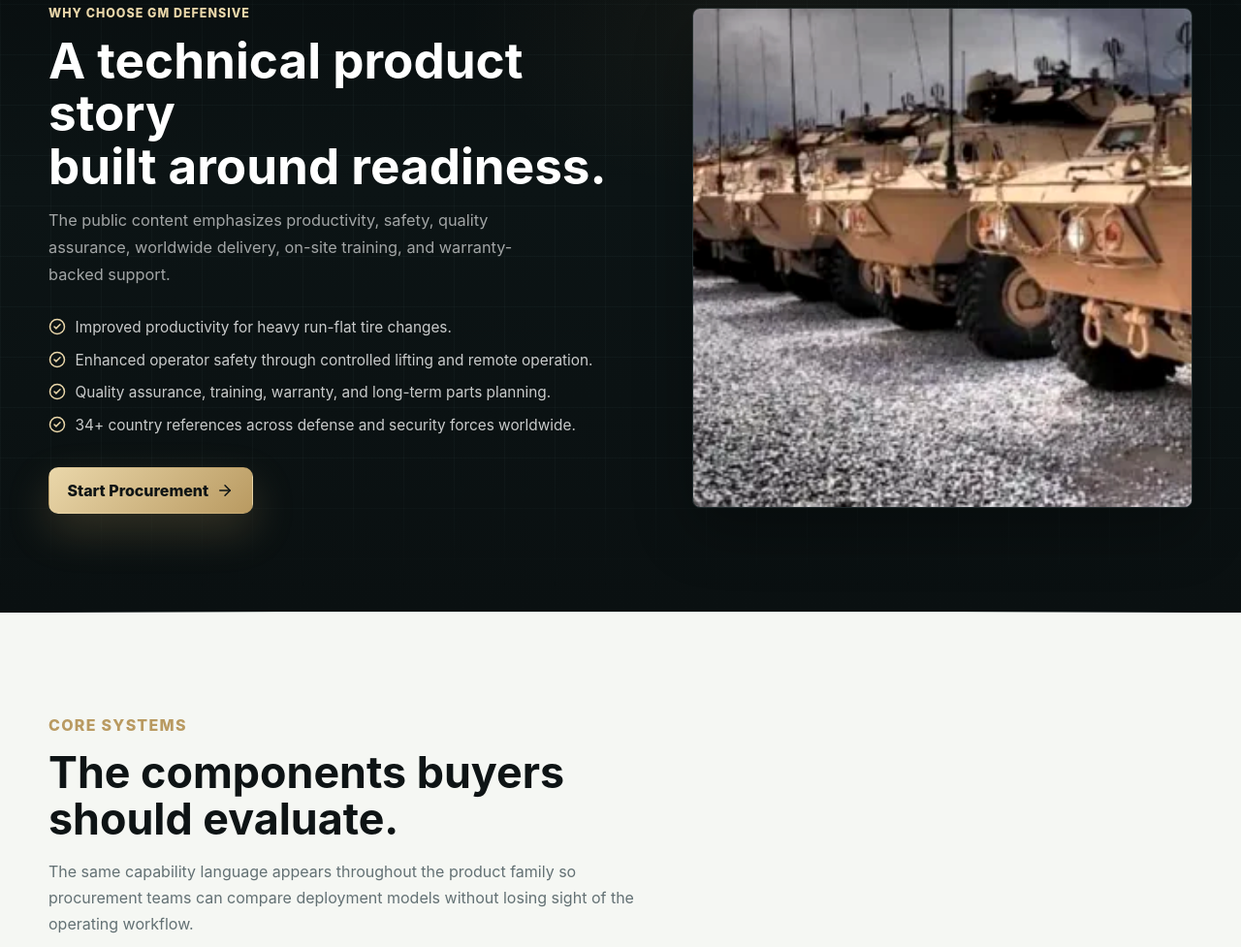
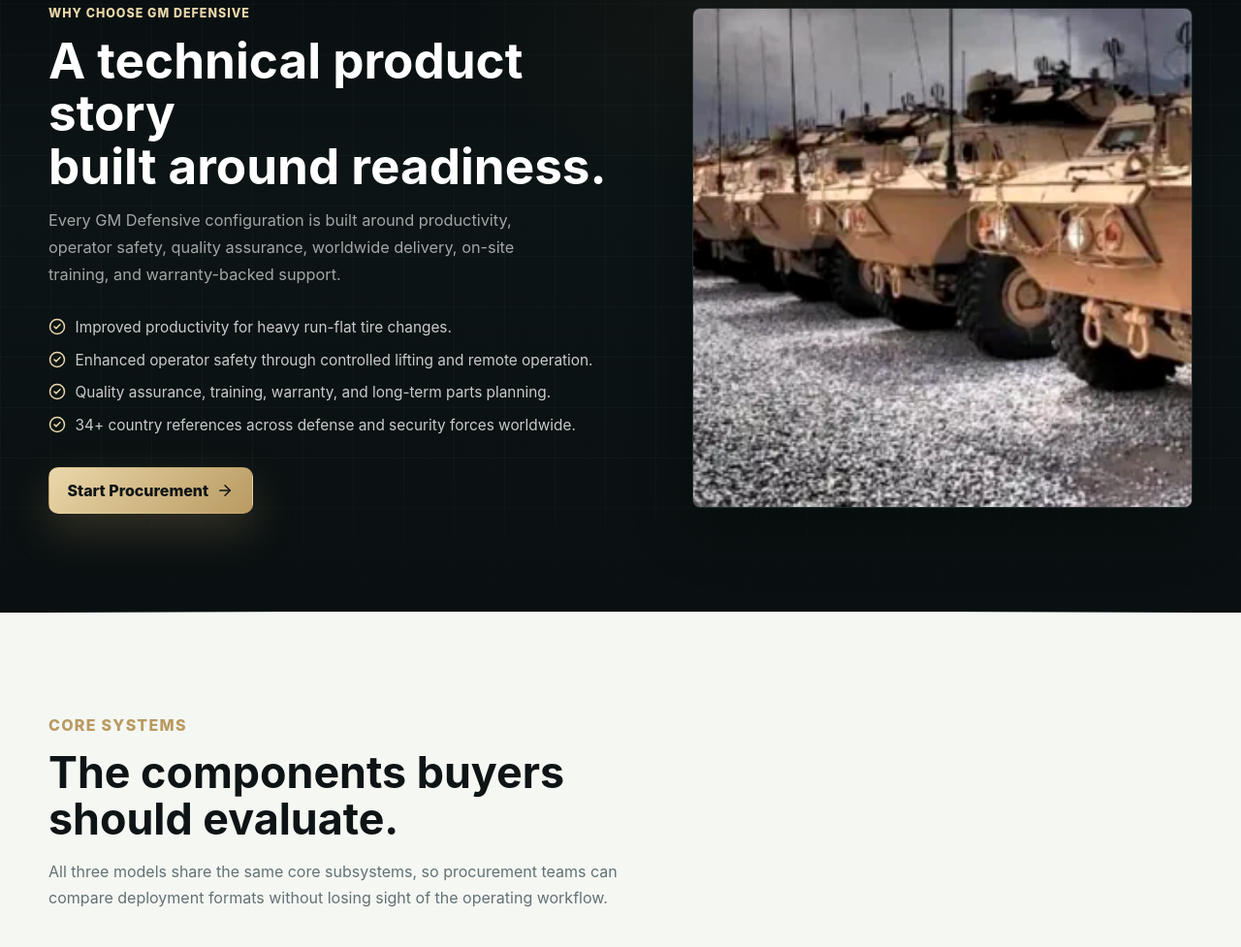
Before and after one commit to osg233/runflatmachine, an Astro site: page /products in a window 1280 px wide. Shown: the part 4256-5233 px from the top of the page at 97% size. Built offline with nearby package versions, Linux system fonts and the light colour scheme; Astro itself is replaced by a stand-in of ours.

Commit message:
Replace internal notes in products page copy

```diff
--- a/src/pages/products/index.astro
+++ b/src/pages/products/index.astro
@@ -185,7 +185,7 @@ const capIcons = [Wrench, ShieldCheck, Factory, Truck, CircleCheck, Globe];
           <p class="eyebrow">Why choose GM Defensive</p>
           <h2>A technical product story<br/>built around readiness.</h2>
           <p>
-            The public content emphasizes productivity, safety, quality assurance, worldwide delivery, on-site training, and warranty-backed support.
+            Every GM Defensive configuration is built around productivity, operator safety, quality assurance, worldwide delivery, on-site training, and warranty-backed support.
           </p>
           <ul class="pdp-why-list">
             <li>
@@ -225,7 +225,7 @@ const capIcons = [Wrench, ShieldCheck, Factory, Truck, CircleCheck, Globe];
       <div class="pdp-core-header reveal">
         <p class="eyebrow">Core systems</p>
         <h2>The components buyers<br/>should evaluate.</h2>
-        <p>The same capability language appears throughout the product family so procurement teams can compare deployment models without losing sight of the operating workflow.</p>
+        <p>All three models share the same core subsystems, so procurement teams can compare deployment formats without losing sight of the operating workflow.</p>
       </div>
       <div class="pdp-core-grid reveal">
         {capabilities.map((item, index) => {
```
